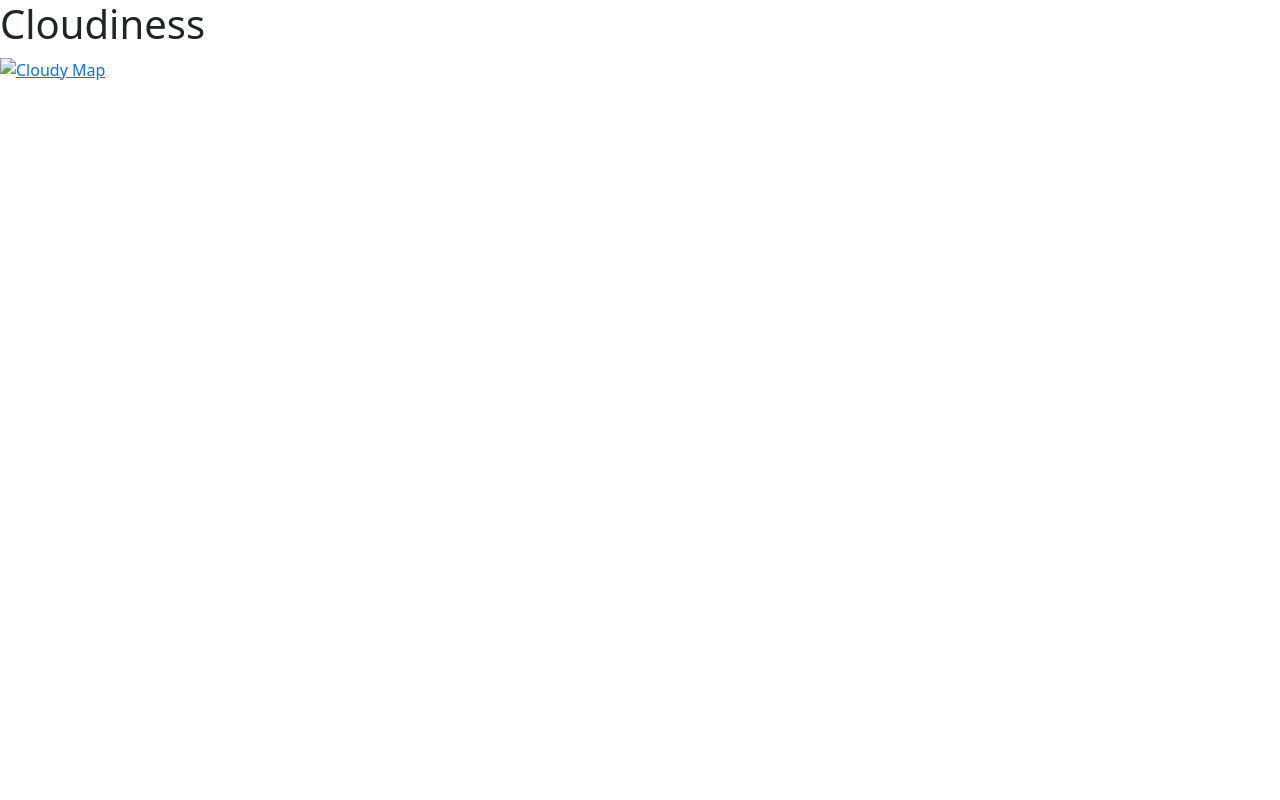
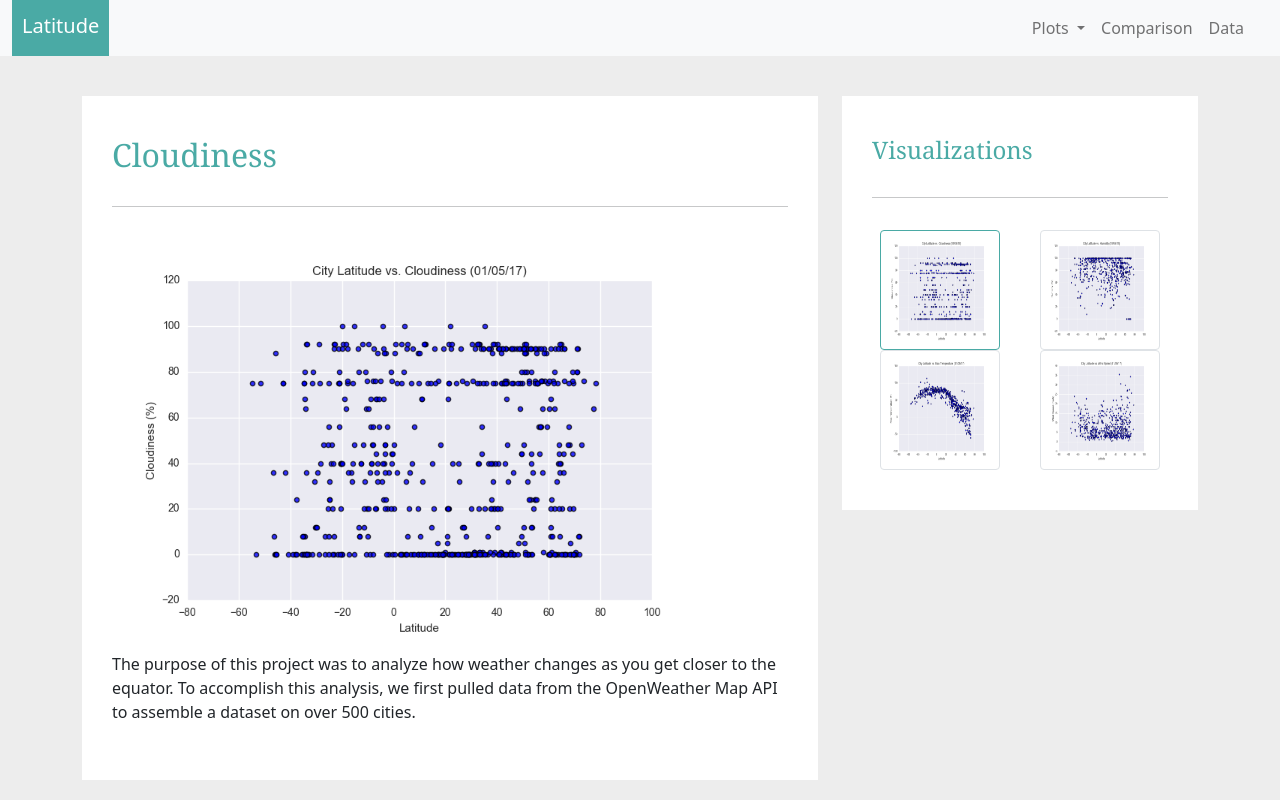
Before and after one commit to serenaremlang/Web-Design-Challenge, a plain HTML site: page plots/cloudiness.html in a window 1280 px wide. Drawn offline with nearby package versions, Linux system fonts and the light colour scheme.

Commit message:
added navbar and image. Added outline of selected image - need to update text

```diff
--- a/plots/cloudiness.html
+++ b/plots/cloudiness.html
@@ -4,17 +4,103 @@
     <meta charset="UTF-8">
     <meta http-equiv="X-UA-Compatible" content="IE=edge">
     <meta name="viewport" content="width=device-width, initial-scale=1.0">
-    <title>Cloudiness Plot</title>
+    <title>Latitude</title>
     <link href="https://cdn.jsdelivr.net/npm/bootstrap@5.1.3/dist/css/bootstrap.min.css" rel="stylesheet" integrity="sha384-1BmE4kWBq78iYhFldvKuhfTAU6auU8tT94WrHftjDbrCEXSU1oBoqyl2QvZ6jIW3" crossorigin="anonymous">
+    <link rel="stylesheet" href="../static/css/styles.css">
 </head>
-<body>
-    <section>
-        <h1>Cloudiness</h1>
-        <article>
-            <a target="_blank" href="static/images/cloudyiness.png">
-              <img src="static/images/cloudyiness.png" alt="Cloudy Map">
-            </a>
-        </article>
-    </section>
+
+<body class="body-small-back">
+  <nav class="navbar navbar-light navbar-expand-lg bg-light">
+      <div class="container-fluid">
+        <a class="navbar-brand custom-bg" href="../index.html" style="color:#fff;position:absolute;height:100%;line-height:52px;z-index: 99999;">Latitude</a>
+        <button class="navbar-toggler ms-auto" type="button" data-bs-toggle="offcanvas" data-bs-target="#navbarOffcanvasLg" aria-controls="navbarOffcanvasLg">
+          <span class="navbar-toggler-icon"></span>
+        </button>
+
+
+        <div class="offcanvas offcanvas-end" id="navbarOffcanvasLg" aria-labelledby="navbarOffcanvasLgLabel">
+
+          <div class="offcanvas-header">
+            <h5 class="offcanvas-title header-colour" id="offcanvasNavbarLabel">Latitude</h5>
+            <button type="button" class="btn-close text-reset" data-bs-dismiss="offcanvas" aria-label="Close"></button>
+          </div>
+
+          <div class="offcanvas-body">
+            <ul class="navbar-nav justify-content-end flex-grow-1 pe-3">
+
+              <li class="nav-item dropdown">
+                <a class="nav-link dropdown-toggle" href="#" id="offcanvasNavbarDropdown" role="button" data-bs-toggle="dropdown" aria-expanded="false">
+                  Plots
+                </a>
+                <ul class="dropdown-menu" aria-labelledby="offcanvasNavbarDropdown">
+                  <li><a class="dropdown-item" href="temp.html">Max Temperature</a></li>
+                  <li><a class="dropdown-item" href="humidity.html">Humidity</a></li>
+                  <li><a class="dropdown-item" href="cloudiness.html">Cloudiness</a></li>
+                  <li><a class="dropdown-item" href="wind.html">Wind Speed</a></li>
+                </ul>
+              </li>
+
+              <li class="nav-item">
+                <a class="nav-link" href="../comparison.html">Comparison</a>
+              </li>
+              <li class="nav-item">
+                <a class="nav-link" href="../data.html">Data</a>
+              </li>
+
+            </ul>
+          </div>
+        </div>
+      </div>
+  </nav>
+
+  <div class="container">
+    <!-- Main box-->
+    <div class="row"><div class="col"><div style="height:40px"></div></div></div>
+    <div class="row row-cols-1 row-cols-lg-2">
+
+      <div class='col col-lg-8'>
+        <div class="clearfix txty-boxy-box">
+          <h2>Cloudiness</h2>
+          <hr class="hr-lrg-mrg"/>
+          <img src="../static/images/cloudiness.png" class="img-nrml" alt="Cloudy Map"/>
+          <p>The purpose of this project was to analyze how weather changes as you get closer to the equator.
+            To accomplish this analysis, we first pulled data from the OpenWeather Map API to assemble a dataset on over 500 cities.</p>
+
+        </div>
+      </div>
+
+      <!-- Visualizations section -->
+      <div class="col col-lg-4">
+        <div class='txty-boxy-box'>
+          <h4>Visualizations</h4>
+          <hr class="hr-lrg-mrg"/>
+          <!-- resize depending on screen size -->
+          <div class="row row-cols-1 row-cols-sm-4 row-cols-lg-2">
+
+            <div class="col d-flex justify-content-center">
+              <a href="cloudiness.html"><img src="../static/images/cloudiness.png" class="img-thumbnail brdr" alt="Cloudy Map"/></a>
+            </div>
+
+            <div class="col d-flex justify-content-center">
+              <a href="humidity.html"><img src="../static/images/humidity.png" class="img-thumbnail" alt="Humidity Map"/></a>
+            </div>
+
+            <div class="col d-flex justify-content-center">
+              <a href="temp.html"><img src="../static/images/temp.png" class="img-thumbnail" alt="Tempurature Map"/></a>
+            </div>
+
+            <div class="col d-flex justify-content-center">
+              <a href="wind.html"><img src="../static/images/wind.png" class="img-thumbnail" alt="Wind Speed Map"/></a>
+            </div>
+
+          </div>
+
+        </div>
+      </div>
+
+    </div>
+  </div>
+
+  <script src="https://cdn.jsdelivr.net/npm/bootstrap@5.1.3/dist/js/bootstrap.bundle.min.js" integrity="sha384-ka7Sk0Gln4gmtz2MlQnikT1wXgYsOg+OMhuP+IlRH9sENBO0LRn5q+8nbTov4+1p" crossorigin="anonymous"></script>
 </body>
 </html>
```
